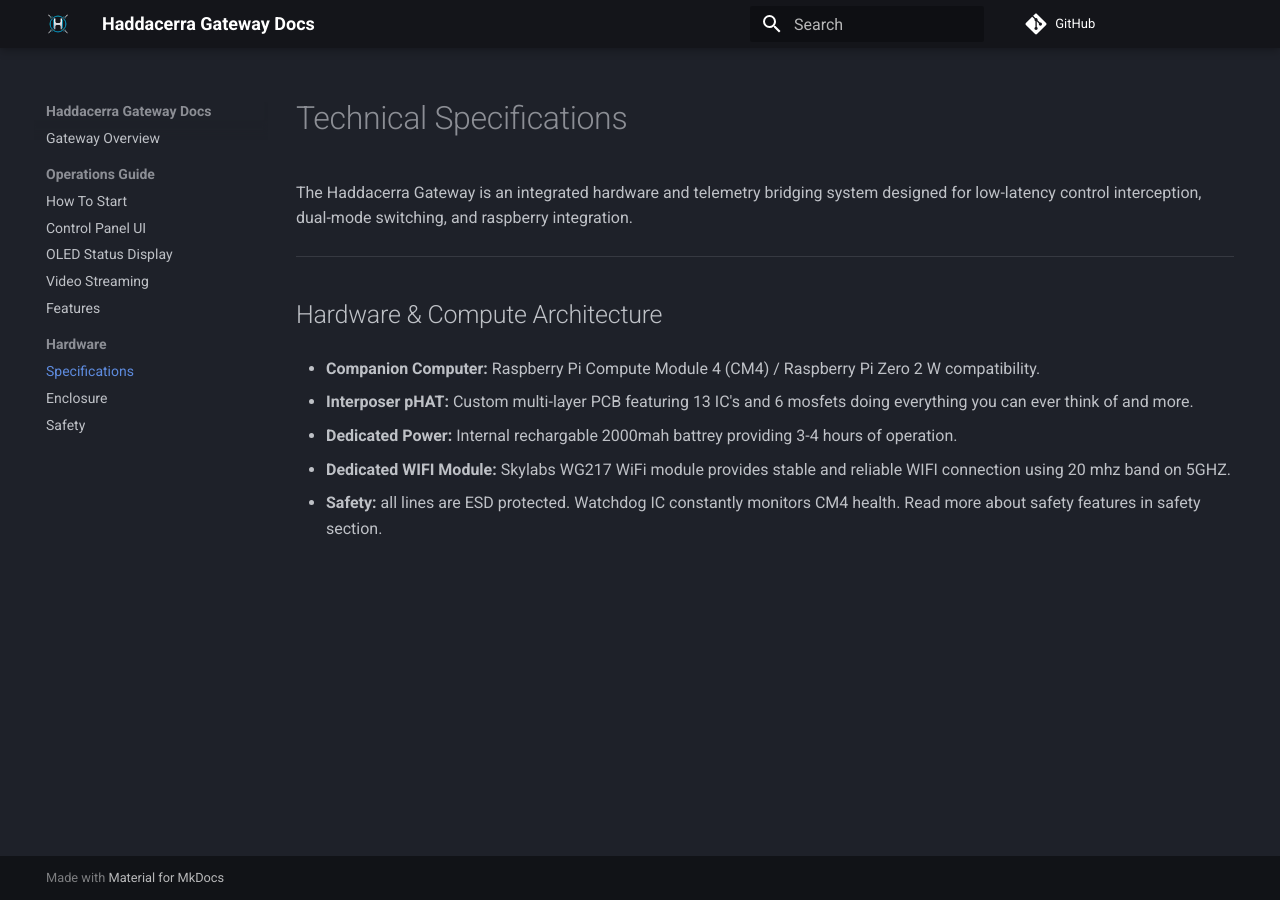
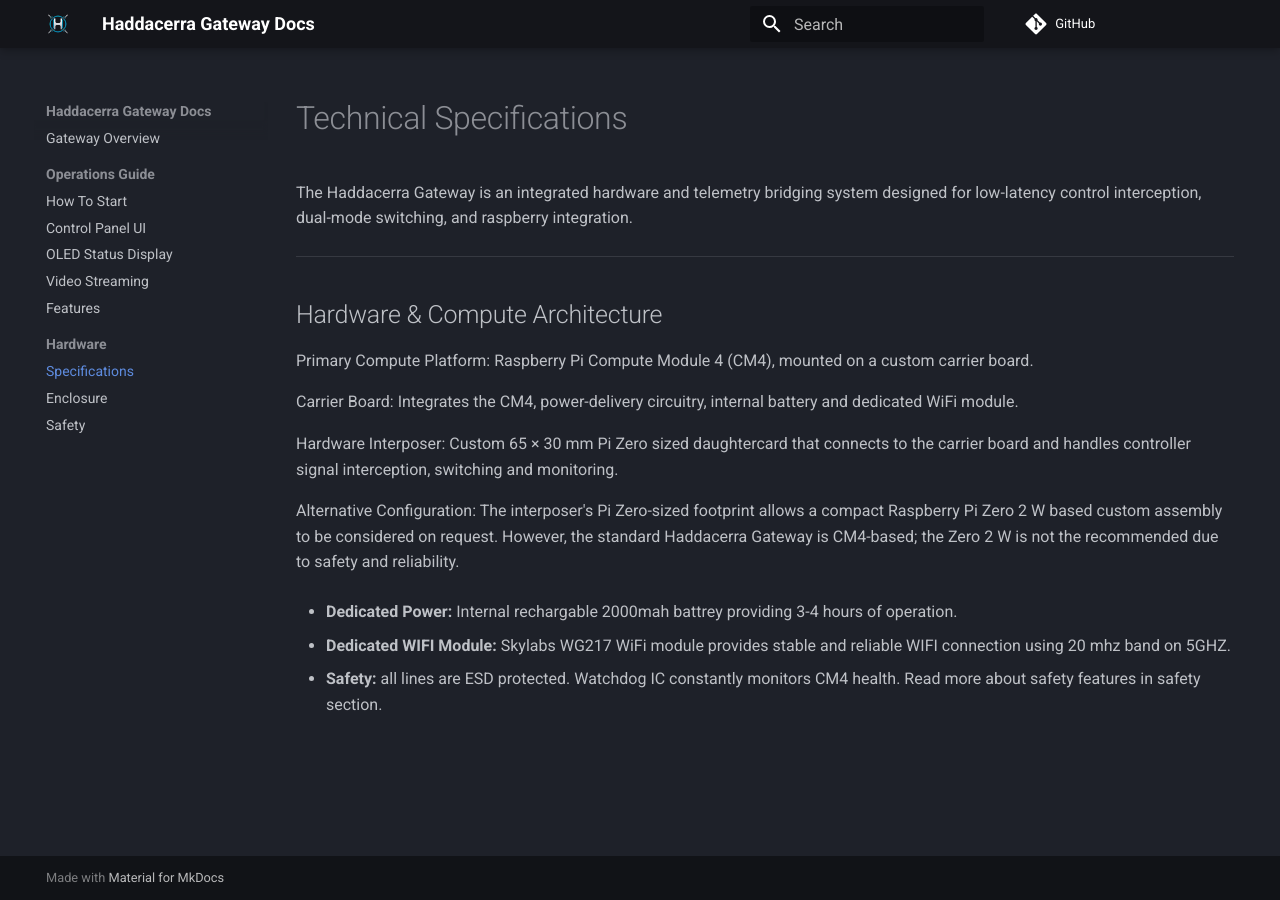
Before and after one commit to Haddacerra/docs, an MkDocs documentation site: the page built from docs/hardware/specs.md, in a window 1280 px wide. Built offline with MkDocs 1.6.1 and Material for MkDocs 9.7.7, drawn with Linux system fonts in a browser that asks for light colours; comment, search, counter and statistics services are not loaded.

Commit message:
various fixes

```diff
--- a/docs/hardware/specs.md
+++ b/docs/hardware/specs.md
@@ -6,9 +6,14 @@
 
 ## Hardware & Compute Architecture
 
-* **Companion Computer:** Raspberry Pi Compute Module 4 (CM4) / Raspberry Pi Zero 2 W compatibility.
+Primary Compute Platform: Raspberry Pi Compute Module 4 (CM4), mounted on a custom carrier board.
 
-* **Interposer pHAT:** Custom multi-layer PCB featuring 13 IC's and 6 mosfets doing everything you can ever think of and more.
+Carrier Board: Integrates the CM4, power-delivery circuitry, internal battery and dedicated WiFi module.
+
+Hardware Interposer: Custom 65 × 30 mm Pi Zero sized daughtercard that connects to the carrier board and handles controller signal interception, switching and monitoring.
+
+Alternative Configuration: The interposer's Pi Zero-sized footprint allows a compact Raspberry Pi Zero 2 W based custom assembly to be considered on request. However, the standard Haddacerra Gateway is CM4-based; the Zero 2 W is not the recommended due to safety and reliability.
+
 
 * **Dedicated Power:** Internal rechargable 2000mah battrey providing 3-4 hours of operation.
 
```
Also changed, not shown: docs/hardware/safety.md (+2 -2 lines), docs/operations/cpui.md (+4 -2 lines), docs/operations/how-to.md (+2 -2 lines).
